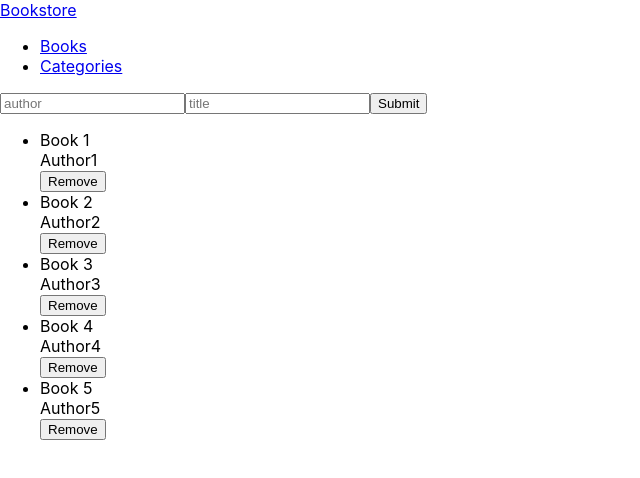
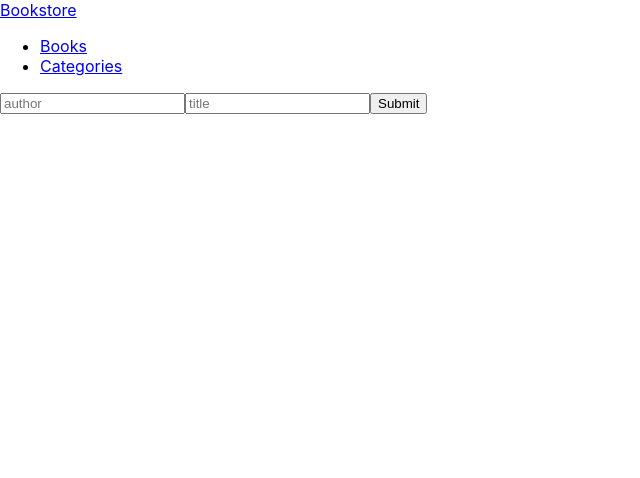
Before and after one commit to safafa/bookstore-react-redux, a React (Create React App) app: page / in a window 1280 px wide. Shown: the top 478 px of the page, without its empty margins (0-640 px from the left). Built offline with nearby package versions, Linux system fonts and the light colour scheme.

Commit message:
Use localStorage to save the list

```diff
--- a/src/App.js
+++ b/src/App.js
@@ -7,6 +7,7 @@ import {
 import Navbar from './components/navbar';
 import Categories from './components/categories';
 import Books from './components/books';
+import store from './redux/configureStore';
 
 function App() {
   return (
@@ -18,7 +19,7 @@ function App() {
             <Categories />
           </Route>
           <Route path="/">
-            <Books />
+            <Books store={store} />
           </Route>
         </Switch>
       </div>
--- a/src/components/books.js
+++ b/src/components/books.js
@@ -1,3 +1,4 @@
+/* eslint-disable react/prop-types */
 import React, { useState } from 'react';
 import { v4 as uuidv4 } from 'uuid';
 import { useDispatch } from 'react-redux';
@@ -5,45 +6,20 @@ import Book from './book';
 import Form from './form';
 import { addBook } from '../redux/books/books';
 
-const Books = () => {
-  if (JSON.parse(localStorage.getItem('storeBook')) === null) {
-    const initInfo = [
-      {
-        title: 'Book 1',
-        author: 'Author1',
-      },
-      {
-        title: 'Book 2',
-        author: 'Author2',
-      },
-      {
-        title: 'Book 3',
-        author: 'Author3',
-      },
-      {
-        title: 'Book 4',
-        author: 'Author4',
-      },
-      {
-        title: 'Book 5',
-        author: 'Author5',
-      },
-    ];
-    localStorage.setItem('storeBook', JSON.stringify(initInfo));
-  }
-
+const Books = ({ store }) => {
+  const [info, setInfo] = useState(store.getState().booksReducer);
   const dispatch = useDispatch();
 
-  const submitBookToStore = (title, author) => {
+  const submitBookToStore = (book) => {
     const newBook = {
       id: uuidv4(), // make sure it's unique
-      title,
-      author,
+      title: book.title,
+      author: book.author,
     };
     dispatch(addBook(newBook));
+    localStorage.setItem('storeBook', JSON.stringify(store.getState().booksReducer));
+    setInfo(JSON.parse(localStorage.getItem('storeBook')));
   };
-
-  const [info, setInfo] = useState(JSON.parse(localStorage.getItem('storeBook')));
 
   const rmBook = (book) => {
     const newInfo = info.filter((livre) => livre !== book);
--- a/src/redux/books/books.js
+++ b/src/redux/books/books.js
@@ -1,7 +1,11 @@
 const ADD_BOOK = 'bookStore/books/ADD_BOOK';
 const REMOVE_BOOK = 'bookStore/books/REMOVE_BOOK';
 
-const initialState = [];
+if (JSON.parse(localStorage.getItem('storeBook')) === null) {
+  localStorage.setItem('storeBook', JSON.stringify([]));
+}
+
+const initialState = JSON.parse(localStorage.getItem('storeBook'));
 
 export const addBook = (book) => ({
   type: ADD_BOOK,
```
